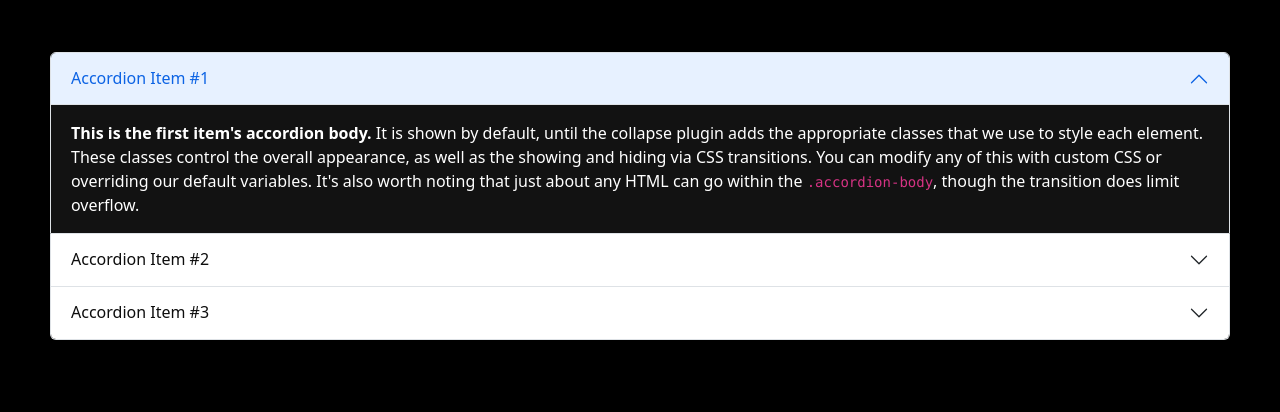
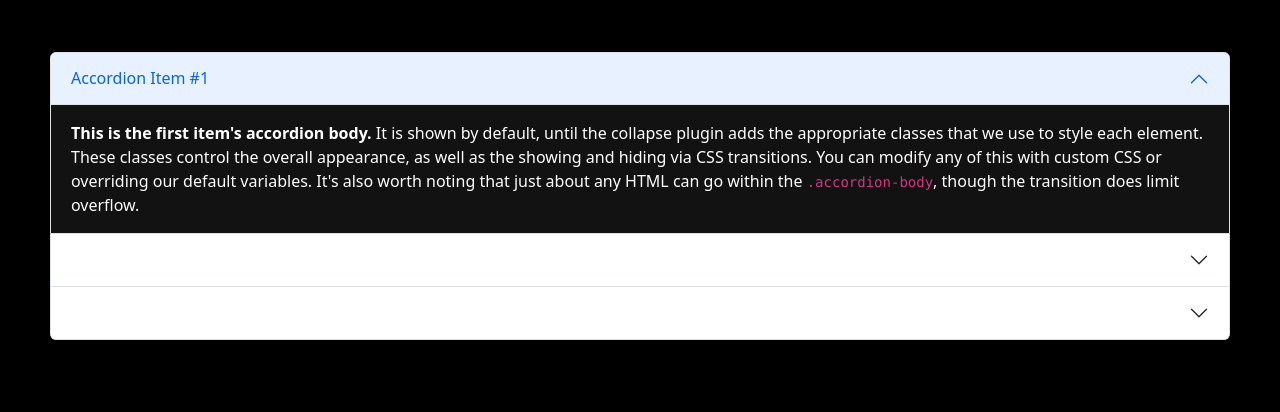
Before and after one commit to mson1509/cs50mson, a plain HTML site: page homepage/faq.html in a window 1280 px wide. Shown: the part 41-453 px from the top of the page. Drawn offline with nearby package versions, Linux system fonts and the light colour scheme.

Commit message:
Mon, Sep 25, 2023, 5:20 PM +07:00

```diff
--- a/homepage/style.css
+++ b/homepage/style.css
@@ -13,12 +13,12 @@ h2 {
 }
 /* Change the background color of the accordion headers */
 .accordion-item {
-  background-color: #000; /* Change to your desired background color */
+  background-color: #fff; /* Change to your desired background color */
 }
 
 /* Change the text color of the accordion headers */
 .accordion-button {
-  color: #0d0d0d; /* Change to your desired text color */
+  color: #fff; /* Change to your desired text color */
 }
 
 /* Change the background color and text color of the accordion content */
```
